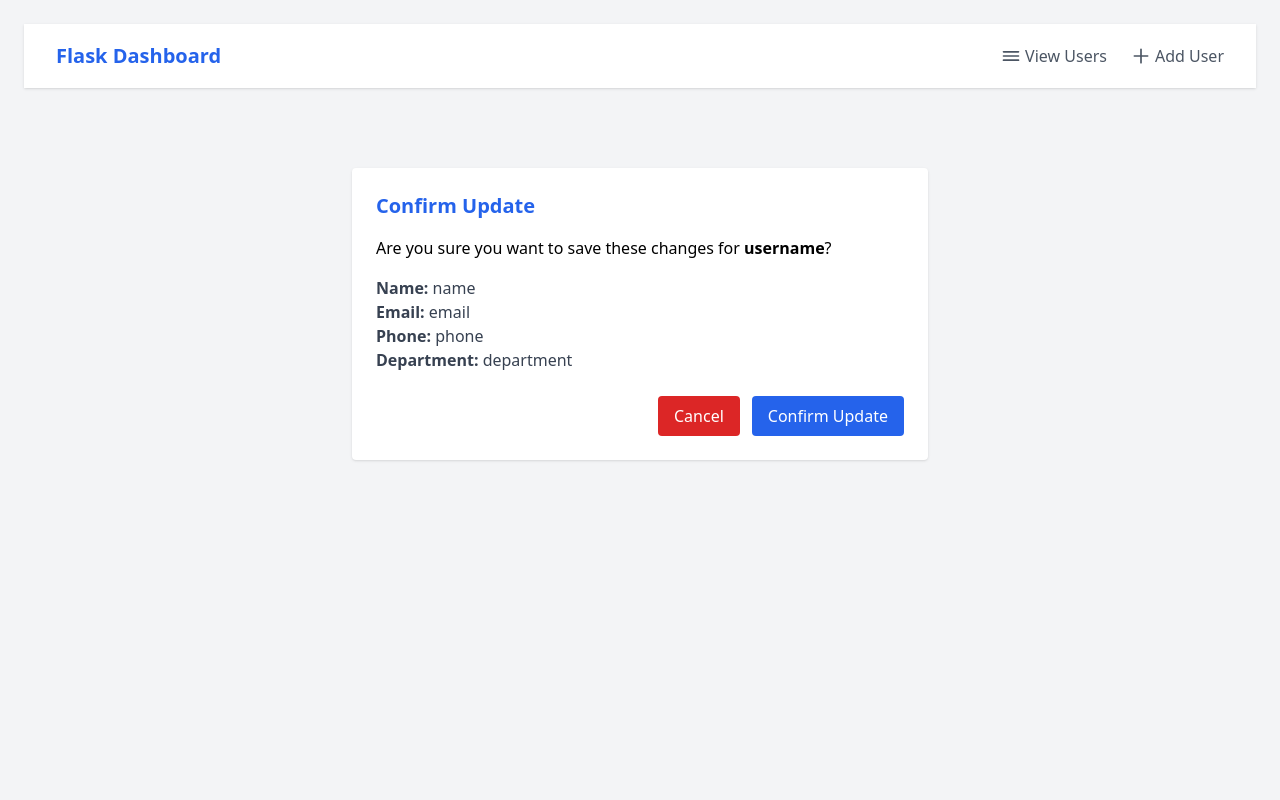
After one commit to Basit-Dev/Flask-Dashboard, a Flask app: page /update/confirm in a window 1280 px wide. The commit adds this page. Run offline with Flask 3, Linux system fonts and the light colour scheme.

Commit message:
Confirm update screen

```diff
--- a/app.py
+++ b/app.py
@@ -18,5 +18,9 @@ def add_user():
 def update_user():
     return render_template("update_user.html")
 
+@app.route("/update/confirm")
+def confirm_update():
+    return render_template("confirm_update.html")
+
 if __name__ == "__main__":
     app.run(debug=True)
--- a/static/css/output.css
+++ b/static/css/output.css
@@ -595,6 +595,10 @@ video {
   margin-top: 1.25rem;
 }
 
+.mt-20 {
+  margin-top: 5rem;
+}
+
 .block {
   display: block;
 }
@@ -689,6 +693,10 @@ video {
 
 .items-center {
   align-items: center;
+}
+
+.justify-end {
+  justify-content: flex-end;
 }
 
 .justify-center {
@@ -817,6 +825,11 @@ video {
 .bg-green-100 {
   --tw-bg-opacity: 1;
   background-color: rgb(220 252 231 / var(--tw-bg-opacity, 1));
+}
+
+.bg-red-600 {
+  --tw-bg-opacity: 1;
+  background-color: rgb(220 38 38 / var(--tw-bg-opacity, 1));
 }
 
 .p-6 {
@@ -1028,6 +1041,11 @@ video {
   background-color: rgb(156 163 175 / var(--tw-bg-opacity, 1));
 }
 
+.hover\:bg-red-700:hover {
+  --tw-bg-opacity: 1;
+  background-color: rgb(185 28 28 / var(--tw-bg-opacity, 1));
+}
+
 .hover\:text-blue-600:hover {
   --tw-text-opacity: 1;
   color: rgb(37 99 235 / var(--tw-text-opacity, 1));
--- /dev/null
+++ b/templates/confirm_update.html
@@ -0,0 +1,33 @@
+{% extends 'base.html' %}
+{% block title %}Confirm Update{% endblock %}
+
+{% block content %}
+
+<div class="max-w-xl mx-auto mt-20 bg-white p-6 rounded shadow">
+    <h2 class="text-xl font-bold text-blue-600 mb-4">Confirm Update</h2>
+    <p class="mb-4">Are you sure you want to save these changes for <strong>username</strong>?</p>
+
+    <ul class="text-gray-700 mb-6">
+        <li><strong>Name:</strong> name</li>
+        <li><strong>Email:</strong> email</li>
+        <li><strong>Phone:</strong> phone</li>
+        <li><strong>Department:</strong> department</li>
+    </ul>
+
+    <form method="POST" action="#">
+        <input type="hidden" name="name" value="name">
+        <input type="hidden" name="email" value="email">
+        <input type="hidden" name="phone" value="phone">
+        <input type="hidden" name="department" value="department">
+
+        <div class="flex justify-end gap-3">
+            <!-- Cancel Button -->
+            <a href="#" class="bg-red-600 text-white px-4 py-2 rounded hover:bg-red-700 transition">Cancel</a>
+            <!-- Confirm Update Button -->
+            <button type="submit" class="px-4 py-2 bg-blue-600 text-white rounded hover:bg-blue-700">Confirm
+                Update</button>
+        </div>
+    </form>
+</div>
+
+{% endblock %}
```
